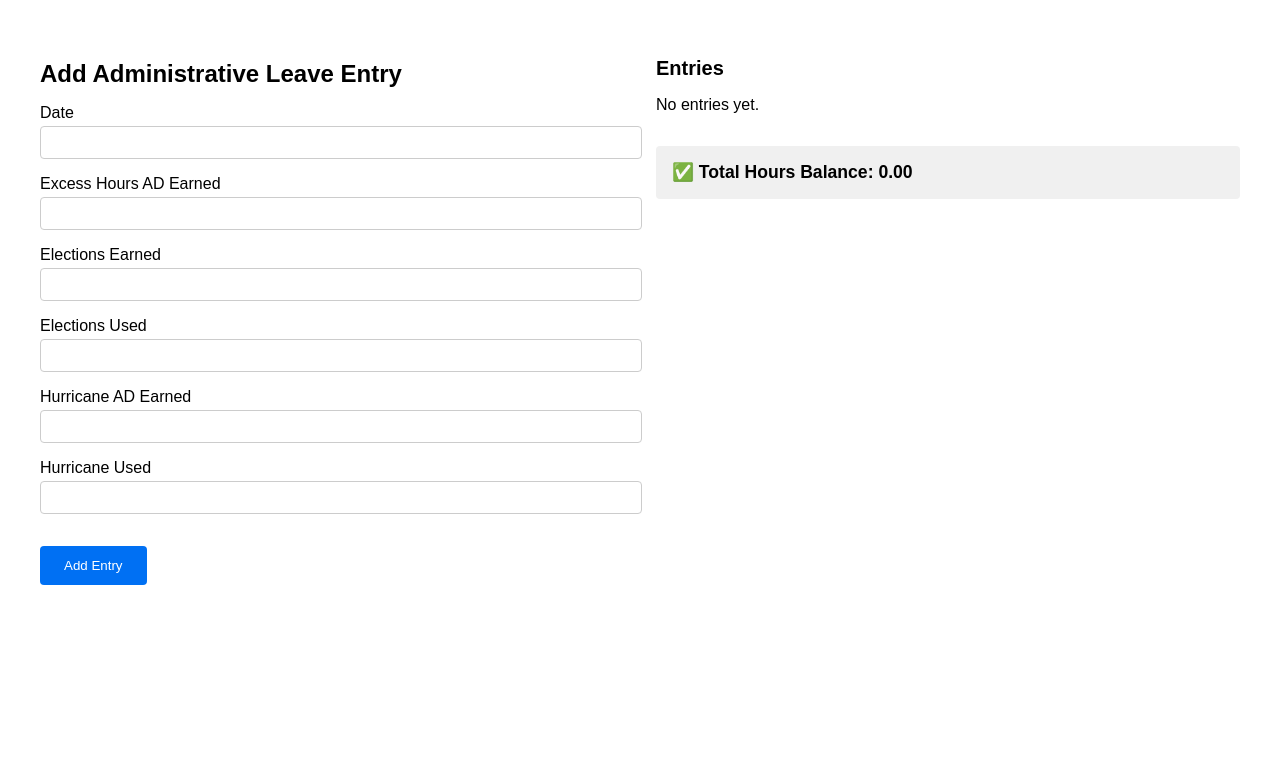
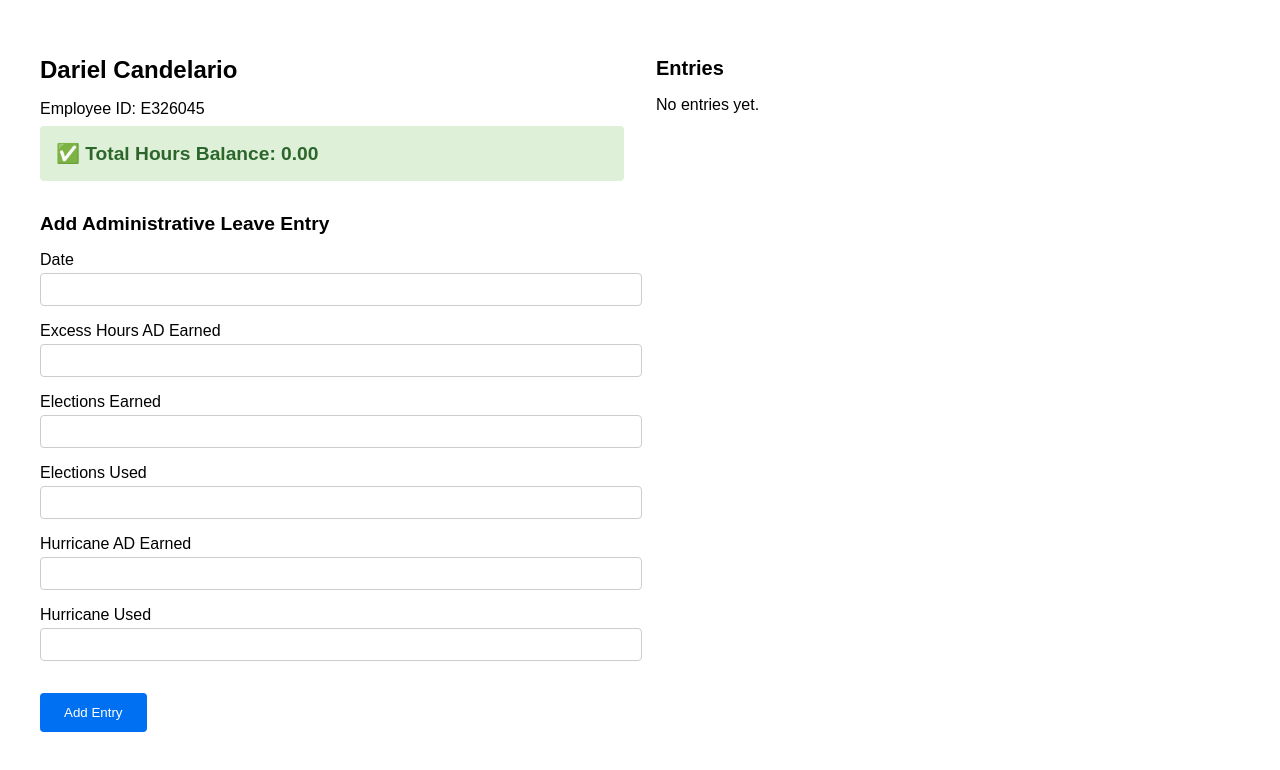
Before and after one commit to darielcd/admin-leave-tracker, a Next.js app: page / in a window 1280 px wide. Shown: the top 770 px of the page. Built offline with nearby package versions, Linux system fonts and the light colour scheme.

Commit message:
Added top balance display, fixed decimals, added user info and delete buttons

```diff
--- a/app/page.jsx
+++ b/app/page.jsx
@@ -28,7 +28,7 @@ export default function AdminLeaveTracker() {
   const calculateBalances = ({ electionsEarned, electionsUsed, hurricaneADEarned, hurricaneUsed }) => {
     const electionsBalance = (parseFloat(electionsEarned) || 0) - (parseFloat(electionsUsed) || 0);
     const hurricaneBalance = (parseFloat(hurricaneADEarned) || 0) - (parseFloat(hurricaneUsed) || 0);
-    const totalBalance = electionsBalance + hurricaneBalance;
+    const totalBalance = parseFloat(electionsBalance + hurricaneBalance);
     return { electionsBalance, hurricaneBalance, totalBalance };
   };
 
@@ -45,7 +45,13 @@ export default function AdminLeaveTracker() {
     });
   };
 
-  const totalBalanceSum = entries.reduce((sum, e) => sum + (e.totalBalance || 0), 0);
+  const handleDelete = (index) => {
+    const newEntries = [...entries];
+    newEntries.splice(index, 1);
+    setEntries(newEntries);
+  };
+
+  const totalBalanceSum = entries.reduce((sum, e) => sum + (parseFloat(e.totalBalance) || 0), 0);
 
   return (
     <div style={{
@@ -57,9 +63,24 @@ export default function AdminLeaveTracker() {
       fontFamily: "sans-serif",
       flexWrap: "wrap"
     }}>
-      {/* Left column - form */}
+      {/* Left Column - Form */}
       <div style={{ flex: 1, minWidth: "300px" }}>
-        <h2 style={{ fontSize: "1.5rem", fontWeight: "bold", marginBottom: "1rem" }}>
+        <div style={{ marginBottom: "2rem" }}>
+          <h1 style={{ fontSize: "1.5rem", marginBottom: "0.25rem" }}>Dariel Candelario</h1>
+          <p style={{ marginBottom: "0.5rem" }}>Employee ID: E326045</p>
+          <div style={{
+            fontSize: "1.2rem",
+            fontWeight: "bold",
+            padding: "1rem",
+            backgroundColor: "#dff0d8",
+            borderRadius: "4px",
+            color: "#2c662d"
+          }}>
+            ✅ Total Hours Balance: {totalBalanceSum.toFixed(2)}
+          </div>
+        </div>
+
+        <h2 style={{ fontSize: "1.2rem", fontWeight: "bold", marginBottom: "1rem" }}>
           Add Administrative Leave Entry
         </h2>
         {[
@@ -73,7 +94,8 @@ export default function AdminLeaveTracker() {
           <div key={key} style={{ marginBottom: "1rem" }}>
             <label style={{ display: "block", marginBottom: "0.25rem" }}>{label}</label>
             <input
-              type="text"
+              type="number"
+              step="0.01"
               value={form[key]}
               onChange={(e) => setForm({ ...form, [key]: e.target.value })}
               style={{
@@ -101,7 +123,7 @@ export default function AdminLeaveTracker() {
         </button>
       </div>
 
-      {/* Right column - entries and total */}
+      {/* Right Column - Entries */}
       <div style={{ flex: 1, minWidth: "300px" }}>
         <h2 style={{ fontSize: "1.25rem", fontWeight: "bold", marginBottom: "1rem" }}>Entries</h2>
         {entries.length === 0 ? (
@@ -109,27 +131,36 @@ export default function AdminLeaveTracker() {
         ) : (
           <ul>
             {entries.map((entry, index) => (
-              <li key={index} style={{ marginBottom: "1rem", border: "1px solid #ddd", padding: "1rem", borderRadius: "4px" }}>
+              <li key={index} style={{
+                marginBottom: "1rem",
+                border: "1px solid #ddd",
+                padding: "1rem",
+                borderRadius: "4px",
+                backgroundColor: "#f9f9f9"
+              }}>
                 <p><strong>Date:</strong> {entry.date}</p>
                 <p><strong>Excess AD Earned:</strong> {entry.excessADEarned}</p>
                 <p><strong>Elections Balance:</strong> {entry.electionsBalance}</p>
                 <p><strong>Hurricane Balance:</strong> {entry.hurricaneBalance}</p>
                 <p><strong>Total Balance:</strong> {entry.totalBalance}</p>
+                <button
+                  onClick={() => handleDelete(index)}
+                  style={{
+                    marginTop: "0.5rem",
+                    backgroundColor: "#e74c3c",
+                    color: "#fff",
+                    border: "none",
+                    padding: "0.5rem 1rem",
+                    borderRadius: "4px",
+                    cursor: "pointer"
+                  }}
+                >
+                  Delete
+                </button>
               </li>
             ))}
           </ul>
         )}
-
-        <div style={{
-          marginTop: "2rem",
-          fontSize: "1.1rem",
-          fontWeight: "bold",
-          padding: "1rem",
-          backgroundColor: "#f0f0f0",
-          borderRadius: "4px"
-        }}>
-          ✅ Total Hours Balance: {totalBalanceSum.toFixed(2)}
-        </div>
       </div>
     </div>
   );
```
